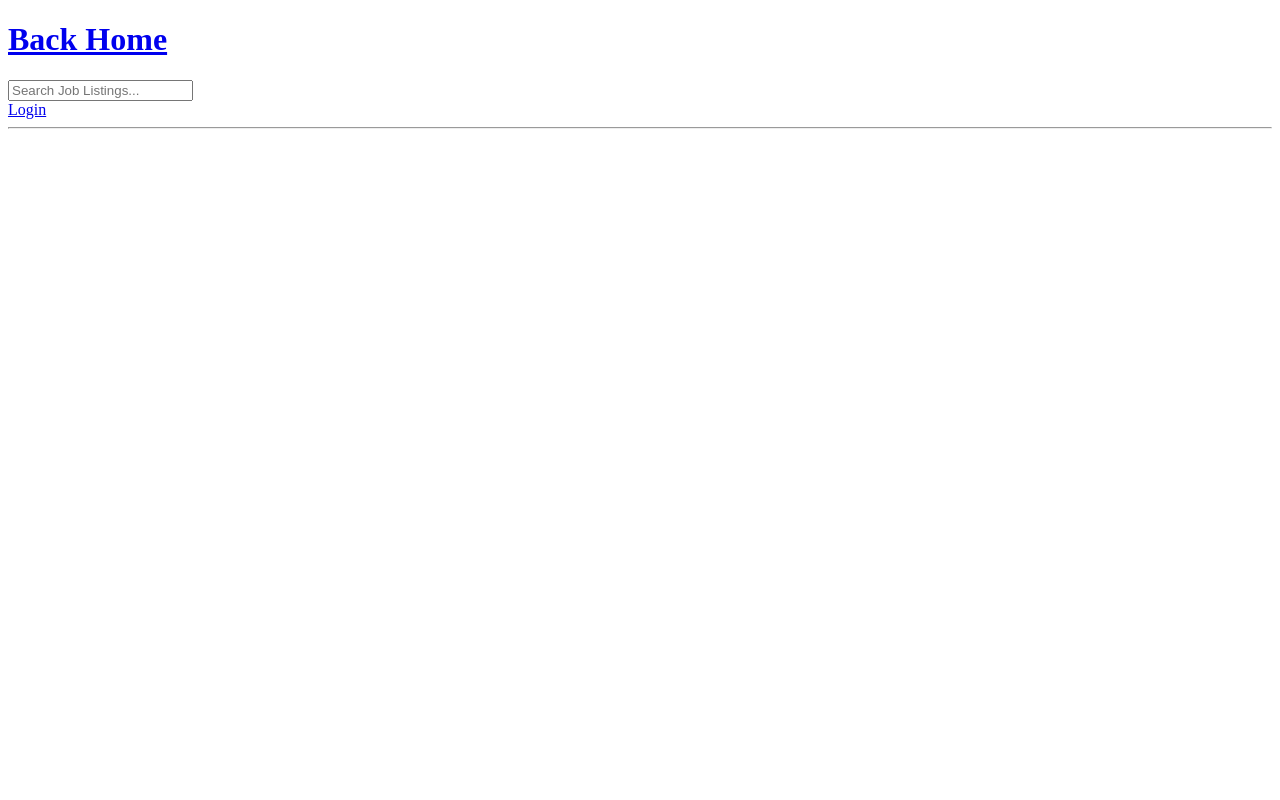
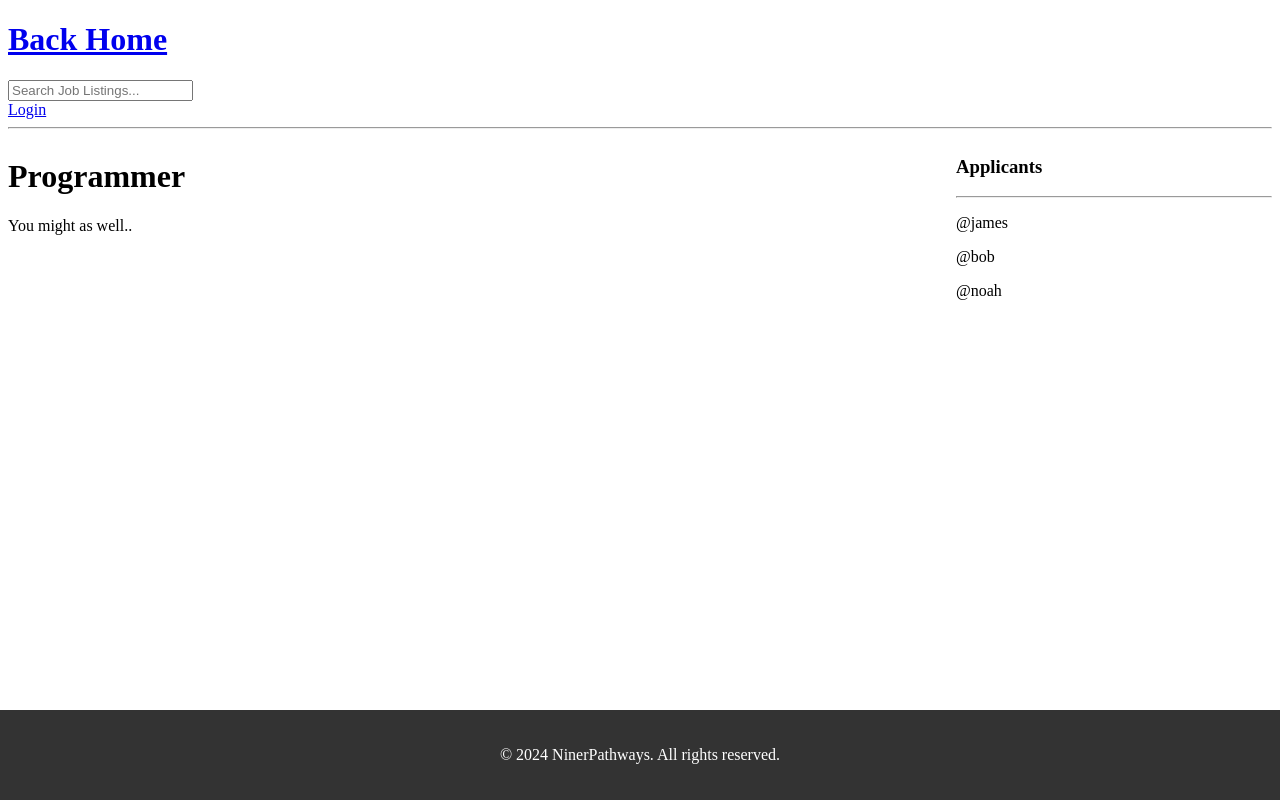
Before and after one commit to noahx937/team16se, a Django app: page /job/3/ in a window 1280 px wide. Run offline with Django 5.2, Linux system fonts and the light colour scheme; data comes from the database, SQL or seed files in the repository; both versions use the stored data as it was after the commit.

Commit message:
Fixed job page not displaying job information. Updated job page to include applicants. Update Job Model to include applicants

```diff
--- a/base/models.py
+++ b/base/models.py
@@ -16,7 +16,7 @@ class Job(models.Model):
     company = models.ForeignKey(Company, on_delete=models.SET_NULL, null=True)
     title = models.CharField(max_length=200)
     description = models.TextField(null=True, blank=True)
-    #applicants =
+    applicants = models.ManyToManyField(User, related_name='applicants', blank=True)
     updated = models.DateTimeField(auto_now=True)
     created = models.DateTimeField(auto_now_add=True)
 
@@ -25,6 +25,14 @@ class Job(models.Model):
 
     def __str__(self):
         return self.title
+
+class Status(models.Model):
+    user = models.ForeignKey(User, on_delete=models.SET_NULL, null=True)
+    job = models.ForeignKey(Job, on_delete=models.SET_NULL, null=True)
+    status = models.CharField(max_length=50)
+
+    def __str__(self):
+        return self.status
 
 # class Company(models.Model):
 #     user = models.ForeignKey(User, on_delete=models.CASCADE)
--- a/base/templates/base/job.html
+++ b/base/templates/base/job.html
@@ -1,9 +1,32 @@
 {% extends 'main.html' %}
 
 {% block content %}
+<div class="job-container">
+    <div>
+        <h1>{{job.title}}</h1>
+        <p>{{job.description}}</p>
 
-<h1>{{job.name}}</h1>
+        {% if request.user.is_authenticated %}
+        <div class="apply-form">
+            <form method="POST" action="">
+                {% csrf_token %}
+                <input type="submit" name="apply" value="Apply"/>
+            </form>
+        </div>
+        {% endif %}
+    </div>
 
+    <div>
+        <h3>Applicants</h3>
+        <hr>
+
+        {% for user in applicants %}
+            <div>
+                <p>@{{user.username}}</p>
+            </div>
+        {% endfor%}
+    </div>
+</div>
 
 
 {% endblock content %}
--- a/base/views.py
+++ b/base/views.py
@@ -6,7 +6,7 @@ from django.db.models import Q
 from django.contrib.auth.models import User
 from django.contrib.auth import authenticate, login, logout
 from django.contrib.auth.forms import UserCreationForm
-from .models import Job, Company
+from .models import Job, Company, Status
 from .forms import JobForm
 
 
@@ -79,7 +79,15 @@ def home(request):
 # JOB VIEW
 def job(request, pk):
     job = Job.objects.get(id=pk)
-    context = {'job': job}
+    applicants = job.applicants.all()
+    if request.method == 'POST':
+        status = Status.objects.create(
+            user = request.user,
+            job = job
+        )
+        job.applicants.add(request.user)
+        return redirect('job', pk=job.id)
+    context = {'job': job, 'applicants': applicants}
     return render(request, 'base/job.html', context)
 
 @login_required(login_url='login')
--- a/ninerpathways/settings.py
+++ b/ninerpathways/settings.py
@@ -121,6 +121,10 @@ USE_TZ = True
 
 STATIC_URL = 'static/'
 
+STATICFILES_DIRS = [
+    BASE_DIR / 'static'
+]
+
 # Default primary key field type
 # https://docs.djangoproject.com/en/5.1/ref/settings/#default-auto-field
 
--- a/templates/style.css
+++ b/static/styles/style.css
@@ -1,6 +1,6 @@
-/* Login Page */
+  /* Login Page */
 
-.login {
+  .login {
     background-color: #10502b;
     display: flex;
     flex-direction: row;
@@ -244,3 +244,48 @@
     line-height: normal;
     white-space: nowrap;
   }
+
+
+/* Footer Styles */
+
+footer {
+  position: fixed;
+  left: 0;
+  bottom: 0;
+  width: 100%;
+  background-color: #333;
+  color: white;
+  padding: 20px 0;
+  text-align: center;
+}
+
+.footer-container {
+  max-width: 1200px;
+  margin: 0 auto;
+}
+
+/* .footer-links {
+  list-style-type: none;
+  padding: 0;
+}
+
+.footer-links li {
+  display: inline;
+  margin: 0 10px;
+}
+
+.footer-links a {
+  color: white;
+  text-decoration: none;
+}
+
+.footer-links a:hover {
+  text-decoration: underline;
+} */
+
+/* Job Styles */
+
+.job-container {
+  display: grid;
+  grid-template-columns: 3fr 1fr;
+}
--- /dev/null
+++ b/templates/footer.html
@@ -0,0 +1,10 @@
+<footer>
+    <div class="footer-container">
+      <p>© 2024 NinerPathways. All rights reserved.</p>
+      <!-- <ul class="footer-links">
+        <li><a href="#">Privacy Policy</a></li>
+        <li><a href="#">Terms of Service</a></li>
+        <li><a href="#">Contact</a></li>
+      </ul> -->
+    </div>
+</footer>
--- a/templates/main.html
+++ b/templates/main.html
@@ -1,11 +1,14 @@
 <!DOCTYPE html>
+{% load static %}
 <html>
 <head>
     <meta charset='utf-8'>
     <meta http-equiv='X-UA-Compatible' content='IE=edge'>
     <title>NinerPathways</title>
     <meta name='viewport' content='width=device-width, initial-scale=1'>
-    <!-- <link rel='stylesheet' type='text/css' media='screen' href='main.css'> -->
+    <!-- <link rel='stylesheet' type='text/css' media='screen' href="{% static 'styles/globals.css' %}"> -->
+    <link rel='stylesheet' type='text/css' media='screen' href="{% static 'styles/style.css' %}">
+
 </head>
 <body>
     {% include 'navbar.html' %}
@@ -24,5 +27,7 @@
 
     {% endblock %}
 
+    {% include 'footer.html' %}
+
 </body>
 </html>
```
Also changed, not shown: base/migrations/0006_alter_job_options_job_applicants_status.py (added), base/migrations/0007_alter_status_job_alter_status_status_and_more.py (added), db.sqlite3, static/styles/globals.css (line endings or trailing spaces).
